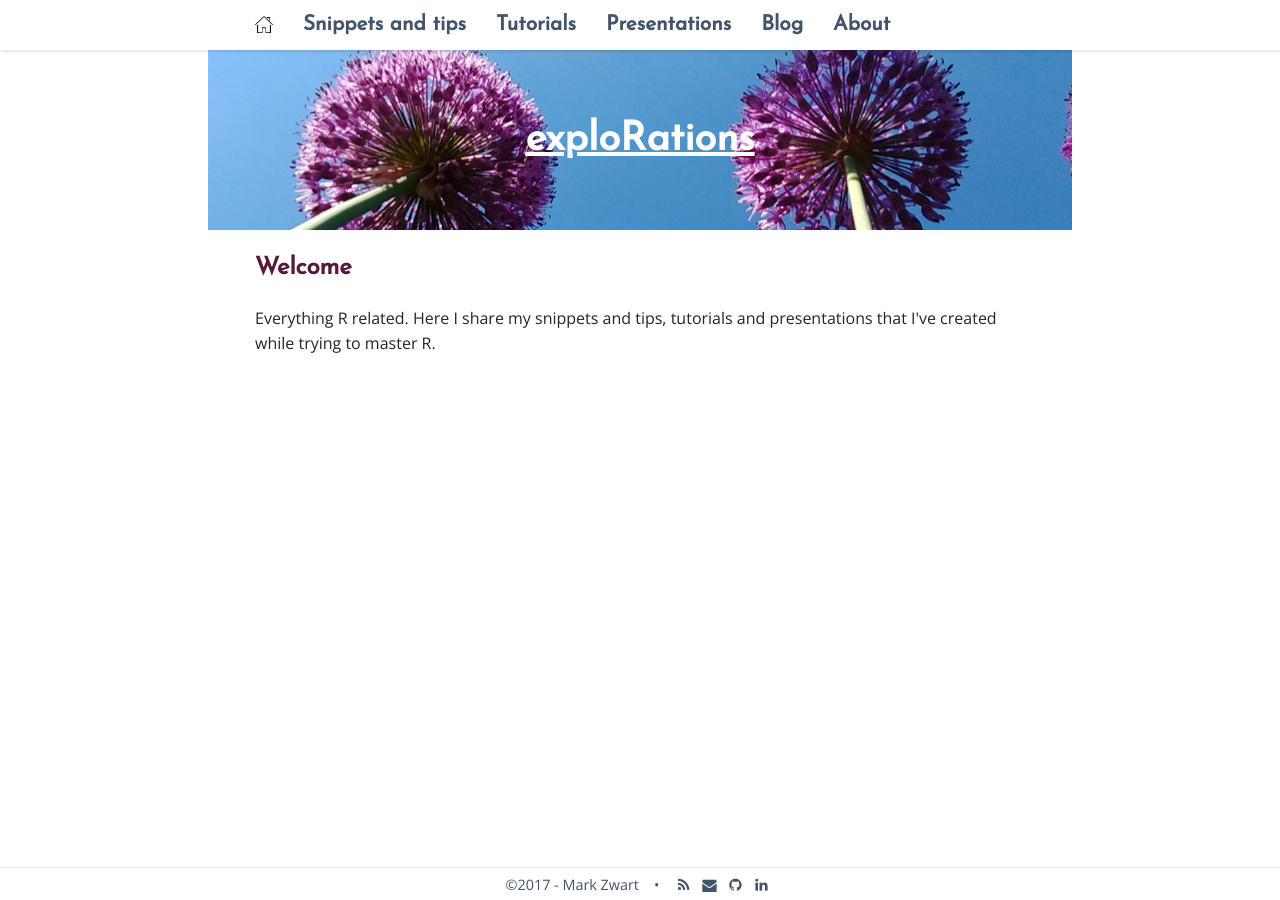
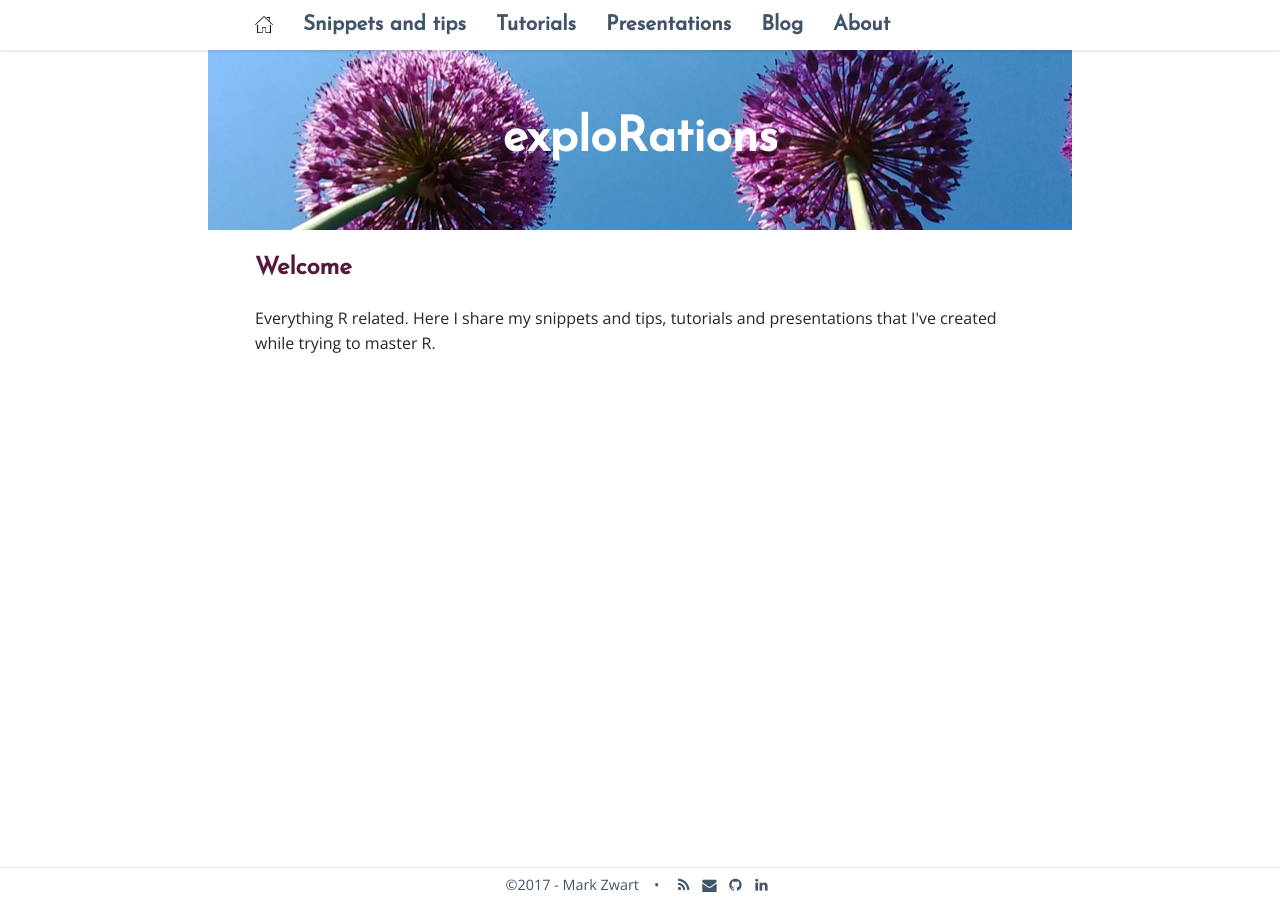
Before and after one commit to mark-me/mark-me.github.io, a Jekyll site: the page built from index.html, in a window 1280 px wide. Built offline with Jekyll 4.4.1, drawn with Linux system fonts in a browser that asks for light colours; nearby versions of some CDN libraries; comment, search, counter and statistics services are not loaded.

Commit message:
Update _layout.scss

```diff
--- a/_sass/_layout.scss
+++ b/_sass/_layout.scss
@@ -10,11 +10,11 @@ body {
 title_header {
 	font-family: $heading-font;
 	font-weight: 800;
-	text-decoration:underline;
+	#text-decoration:underline;
 	color: #FFFFFF;
 	line-height: 2.2;
 	color: #FFFFFF;
-	font-size: 2.5em;
+	font-size: 3.0em;
 	a,
 	a:visited {
 		text-decoration: none;
```
